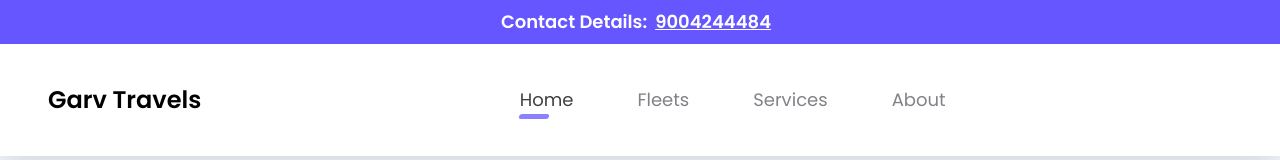
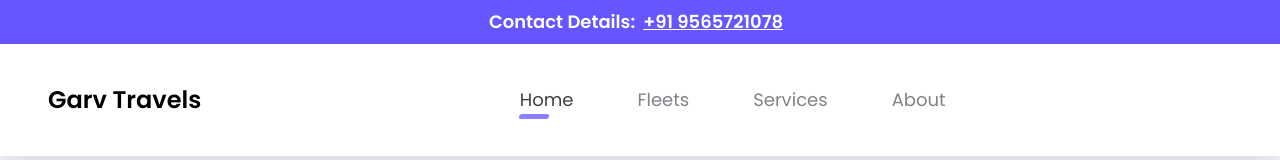
Before and after one commit to maharashtra-tour/Maharashtra-Tour, a Next.js app: page / in a window 1280 px wide. Shown: the top 160 px of the page. Built offline with nearby package versions, Linux system fonts and the light colour scheme.

Commit message:
Minor Changes

```diff
--- a/app/components/BottomNav/index.tsx
+++ b/app/components/BottomNav/index.tsx
@@ -7,7 +7,7 @@ const BottomNav = () => {
         <div className="grid sm:hidden z-50 grid-cols-3 fixed bottom-0 left-0 right-0 border-t-[1px] border-[#1F2937] text-white font-medium text-center w-screen m-0 p-0 h-16 bg-Blueviolet">
             <div className="flex flex-col justify-center border-r items-center">
                 <IoMdCall className="h-6 w-6" />
-                <a href="tel:+9565721078">Call us</a>
+                <a href="tel:+919565721078">Call us</a>
             </div>
             <div className="flex flex-col justify-center border-r items-center">
                 <BiMessageDetail className="h-6 w-6" />
--- a/app/components/Navbar/Navbar.tsx
+++ b/app/components/Navbar/Navbar.tsx
@@ -53,7 +53,7 @@ const Navbar = () => {
                 <div className=" flex text-white bg-Blueviolet justify-center py-2  items-center font-normal ">
                     <p className=" flex items-center font-semibold text-lg ">
                         Contact Details:
-                        <a href="tel:9004244484" className='mx-2 underline' >9004244484</a></p>
+                        <a href="tel:+919565721078" className='mx-2 underline' >+91 9565721078</a></p>
                 </div>
                 <div className="mx-auto max-w-7xl px-6 py-4 lg:px-8">
                     <div className="relative flex h-10 md:h-20 items-center justify-between">
```
